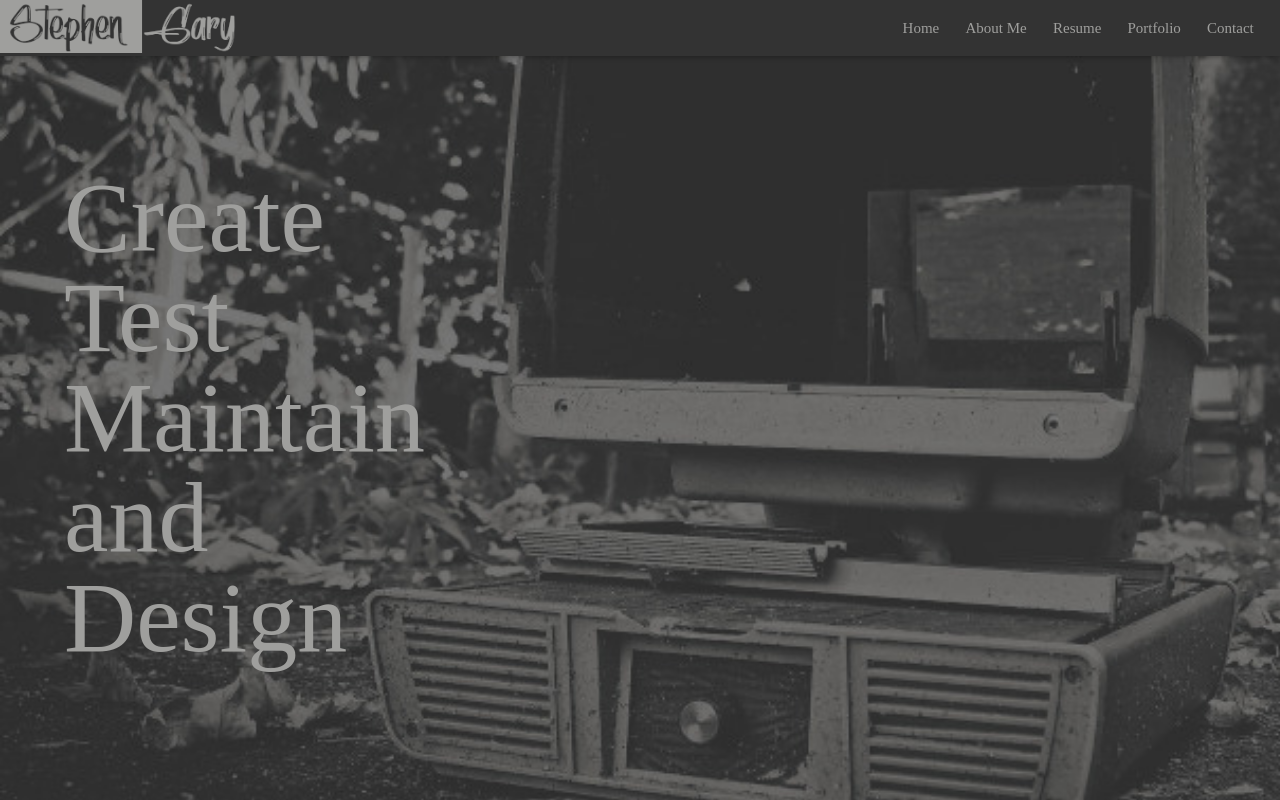
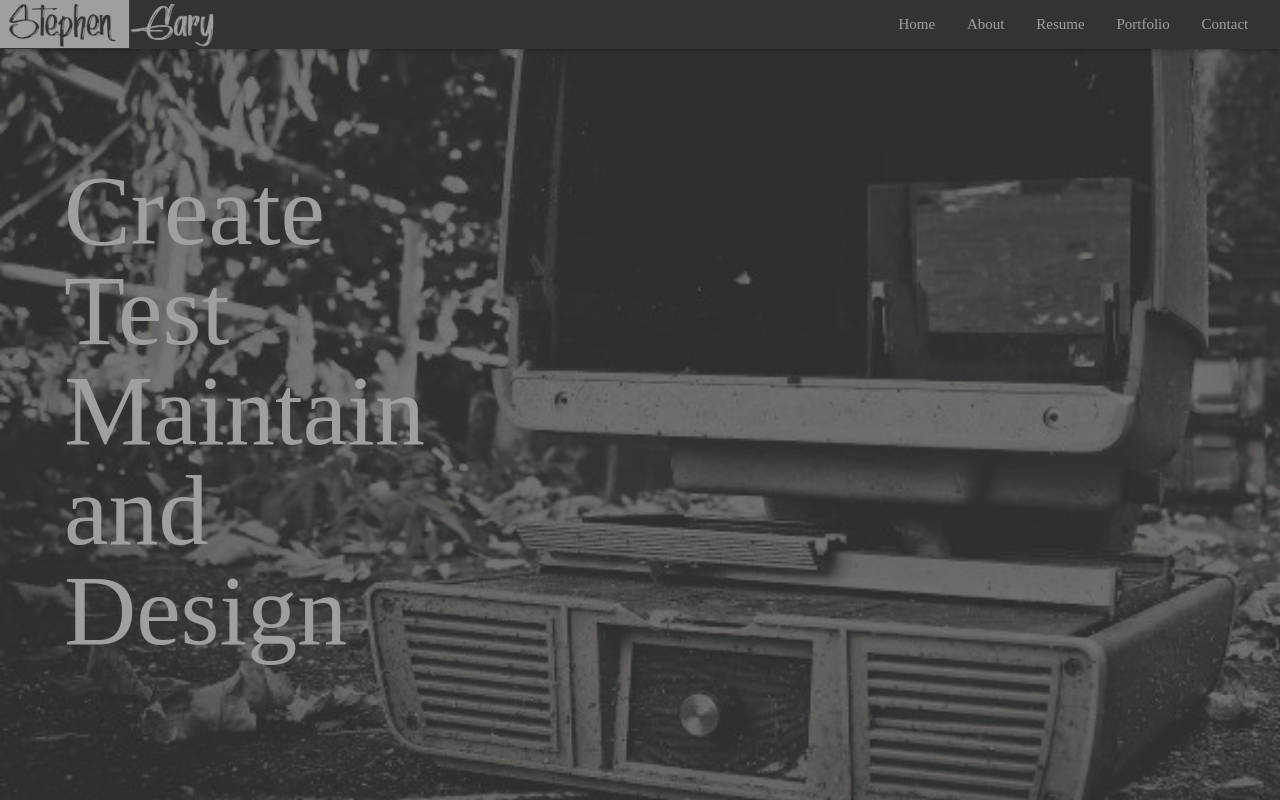
Before and after one commit to stgary/interactive-resume-sgary, a React (Create React App) app: page / in a window 1280 px wide. Built offline with nearby package versions, Linux system fonts and the light colour scheme; a web font is replaced by a local one.

Commit message:
added an extra media query at 650px

```diff
--- a/src/components/Menu.jsx
+++ b/src/components/Menu.jsx
@@ -30,7 +30,7 @@ export default function Menu() {
       visible={visible}
     >
       <a href='#home'>Home</a>
-      <a href='#about'>About Me</a>
+      <a href='#about'>About</a>
       <a href='#resume'>Resume</a>
       <a href='#portfolio'>Portfolio</a>
       <a href='#contact'>Contact</a>
--- a/src/components/NavBar.jsx
+++ b/src/components/NavBar.jsx
@@ -16,7 +16,7 @@ export default function NavBar() {
           <div className='nav-bar'>
             <ul>
               <li><a href='#home'>Home</a></li>
-              <li><a href='#about'>About Me</a></li>
+              <li><a href='#about'>About</a></li>
               <li><a href='#resume'>Resume</a></li>
               <li><a href='#portfolio'>Portfolio</a></li>
               <li><a href='#contact'>Contact</a></li>
--- a/src/styles/nav-bar.css
+++ b/src/styles/nav-bar.css
@@ -87,7 +87,7 @@
   top: 0;
   right: 0;
   width: 100%;
-  height: 7vh;
+  height: 100%;
   background-color: #333333;
   box-shadow: 0px 0px 6px 0 #0000006b;
   z-index: 1;
@@ -105,7 +105,7 @@
   display: none;
   width: 100%;
 }
-@media (max-width: 500px) {
+@media (max-width: 650px) {
   .nav-container header nav .menu {
     display: block;
   }
@@ -121,18 +121,18 @@
   color: #fff;
   background: #333333;
 }
-@media (max-width: 500px) {
+@media (max-width: 650px) {
   .nav-container header nav .nav-logo {
     display: none;
   }
 }
 .nav-container header nav .nav-logo .logo-img {
-  width: 105%;
+  width: 220px;
 }
 .nav-container header nav .nav-bar {
   width: 100%;
 }
-@media (max-width: 500px) {
+@media (max-width: 650px) {
   .nav-container header nav .nav-bar {
     display: none;
   }
@@ -148,7 +148,7 @@
   font-size: 1.5rem;
   font-family: 'Average', serif;
   color: #9f9f9d;
-  margin-right: 2.5%;
+  margin-right: 3%;
 }
 .nav-container header nav .nav-bar ul li a {
   color: #9f9f9d;
--- a/src/styles/nav-bar.less
+++ b/src/styles/nav-bar.less
@@ -5,7 +5,7 @@
   top: 0;
   right: 0;
   width: 100%;
-  height: 7vh;
+  height: 100%;
   background-color: #333333;
   box-shadow: 0px 0px 6px 0 #0000006b                       ;
   z-index: 1;
@@ -23,7 +23,7 @@
         display: none;
         width: 100%;
 
-        @media @phone {
+        @media @large-phone {
           display: block;
         }
 
@@ -44,12 +44,12 @@
       }
       .nav-logo {
 
-        @media @phone {
+        @media @large-phone {
           display: none;
         }
 
         .logo-img {
-          width: 105%;
+          width: 220px;
 
         }
 
@@ -58,7 +58,7 @@
       .nav-bar {
         width: 100%;
 
-        @media @phone {
+        @media @large-phone {
           display: none;
         }
 
@@ -73,7 +73,7 @@
             font-size: 1.5rem;
             font-family: @average;
             color: @grey;
-            margin-right: 2.5%;
+            margin-right: 3%;
 
             a {
               color: @grey;
--- a/src/styles/styles.css
+++ b/src/styles/styles.css
@@ -250,7 +250,7 @@ body {
   top: 0;
   right: 0;
   width: 100%;
-  height: 7vh;
+  height: 100%;
   background-color: #333333;
   box-shadow: 0px 0px 6px 0 #0000006b;
   z-index: 1;
@@ -268,7 +268,7 @@ body {
   display: none;
   width: 100%;
 }
-@media (max-width: 500px) {
+@media (max-width: 650px) {
   .nav-container header nav .menu {
     display: block;
   }
@@ -284,18 +284,18 @@ body {
   color: #fff;
   background: #333333;
 }
-@media (max-width: 500px) {
+@media (max-width: 650px) {
   .nav-container header nav .nav-logo {
     display: none;
   }
 }
 .nav-container header nav .nav-logo .logo-img {
-  width: 105%;
+  width: 220px;
 }
 .nav-container header nav .nav-bar {
   width: 100%;
 }
-@media (max-width: 500px) {
+@media (max-width: 650px) {
   .nav-container header nav .nav-bar {
     display: none;
   }
@@ -311,7 +311,7 @@ body {
   font-size: 1.5rem;
   font-family: 'Average', serif;
   color: #9f9f9d;
-  margin-right: 2.5%;
+  margin-right: 3%;
 }
 .nav-container header nav .nav-bar ul li a {
   color: #9f9f9d;
--- a/src/styles/variables.less
+++ b/src/styles/variables.less
@@ -14,6 +14,7 @@
 
 
 @phone: ~'(max-width: 500px)';
+@large-phone: ~'(max-width: 650px)';
 @tablet: ~'(max-width: 800px)';
 
 @grey: #9f9f9d;
```
